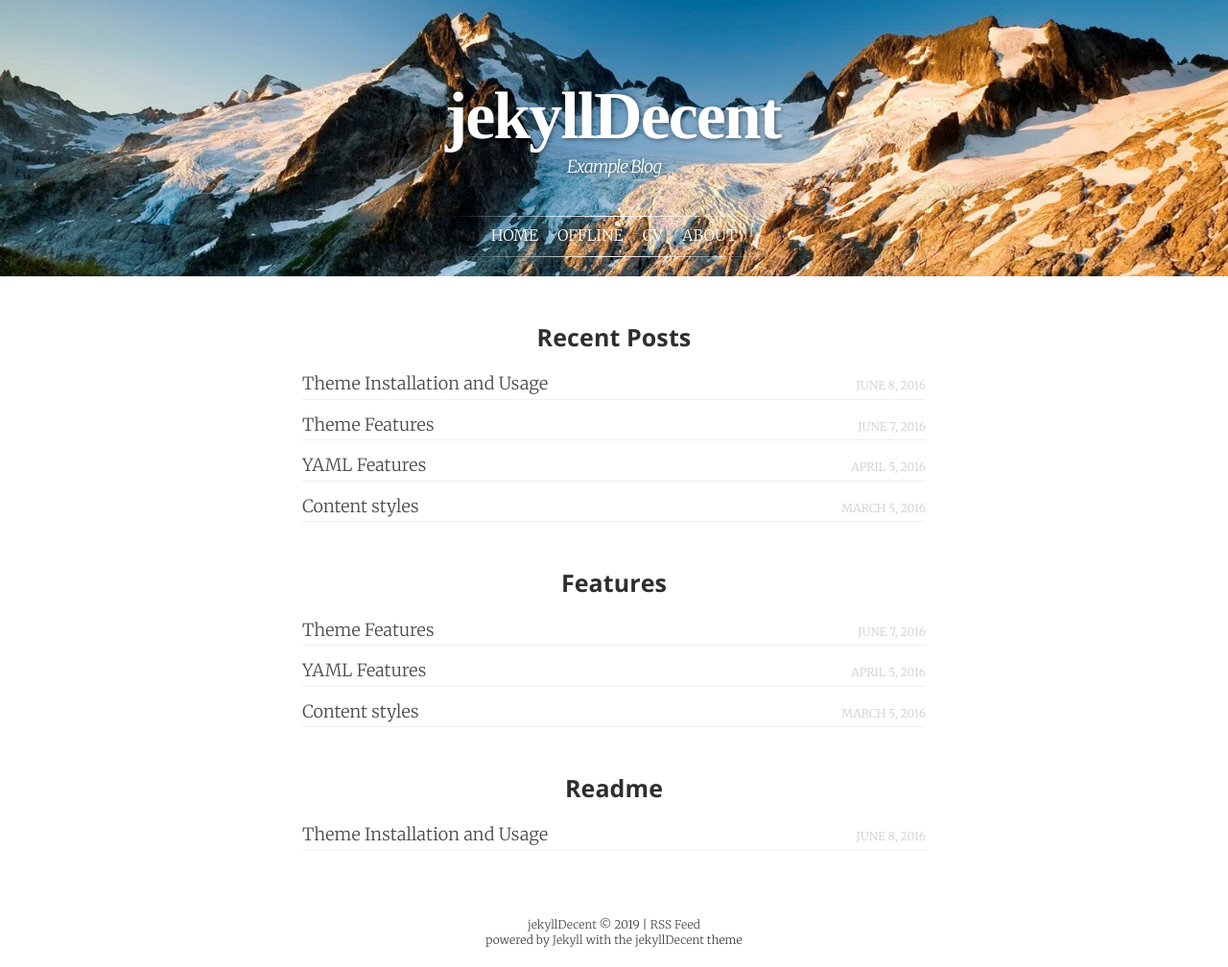
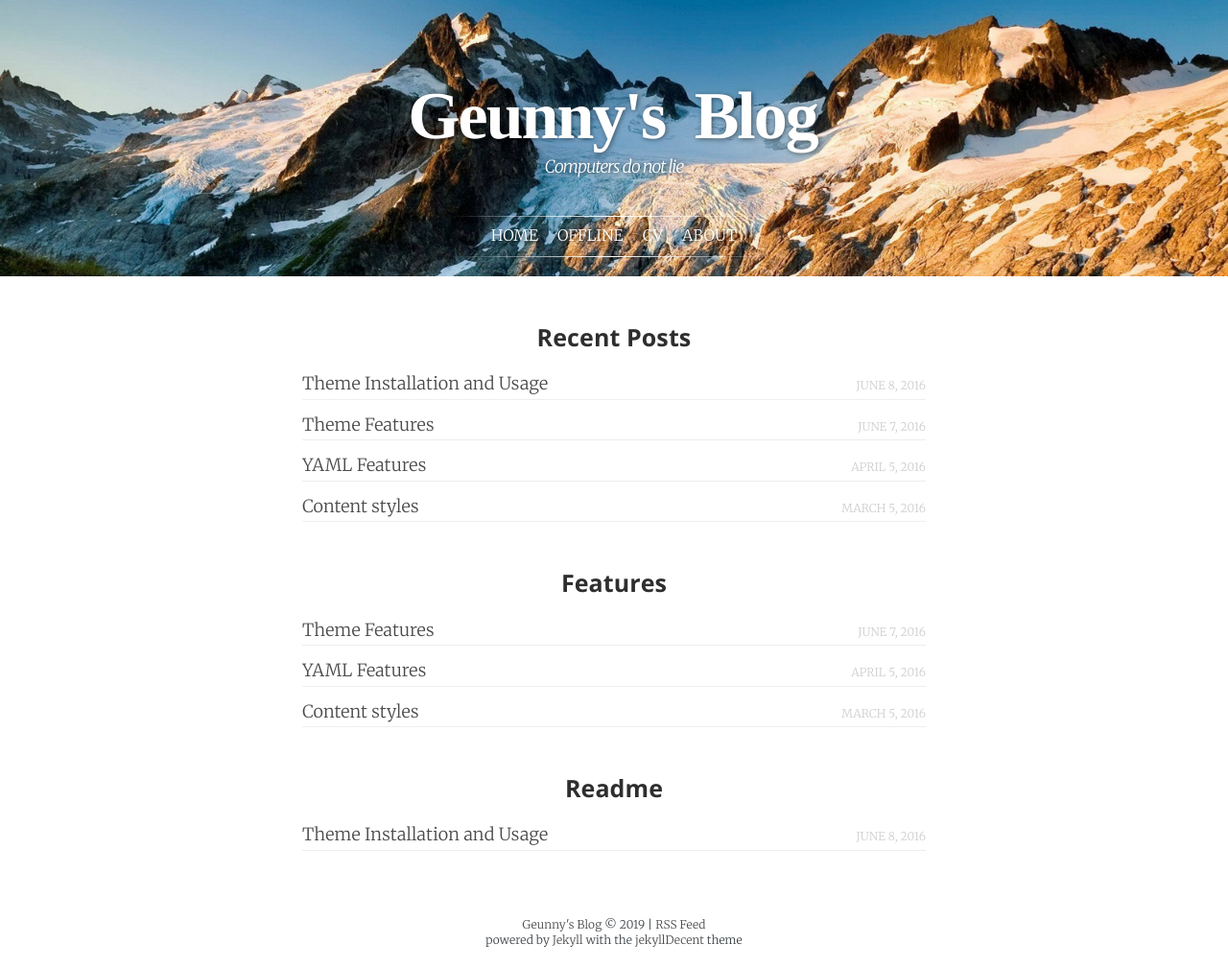
Before and after one commit to jwillmer/jekyllDecent, a Jekyll site: the page built from index.html, in a window 1280 px wide. Shown: the whole page at 96% size. Built offline with Jekyll 4.4.1, drawn with Linux system fonts in a browser that asks for light colours; some web fonts are replaced.

Commit message:
Update _config.yml

```diff
--- a/_config.yml
+++ b/_config.yml
@@ -6,13 +6,13 @@
 # 'jekyll serve'. If you change this file, please restart the server process.
 
 # Site settings
-title:            jekyllDecent
-subtitle:         Example Blog
-description:      This is the jekyllTheme example blog. It only exists to demonstrate how the theme looks and feels.
+title:            Geunny's Blog
+subtitle:         Computers do not lie
+description:      Organize my knowledge about development
 keywords:         demo theme example github jekyll features
 language:         "en" # default language of the blog. Language codes: http://www.w3schools.com/tags/ref_language_codes.asp
 
-baseurl:          "/jekyllDecent" # the subpath of your site, e.g. /blog
+baseurl:          "/geunny-blog" # the subpath of your site, e.g. /blog
 url:              "" # the base hostname & protocol for your site. Have a look at robots.txt as well!
 permalink:        /blog/:categories/:title
 cover:            /assets/mountain-cover.jpg
```
